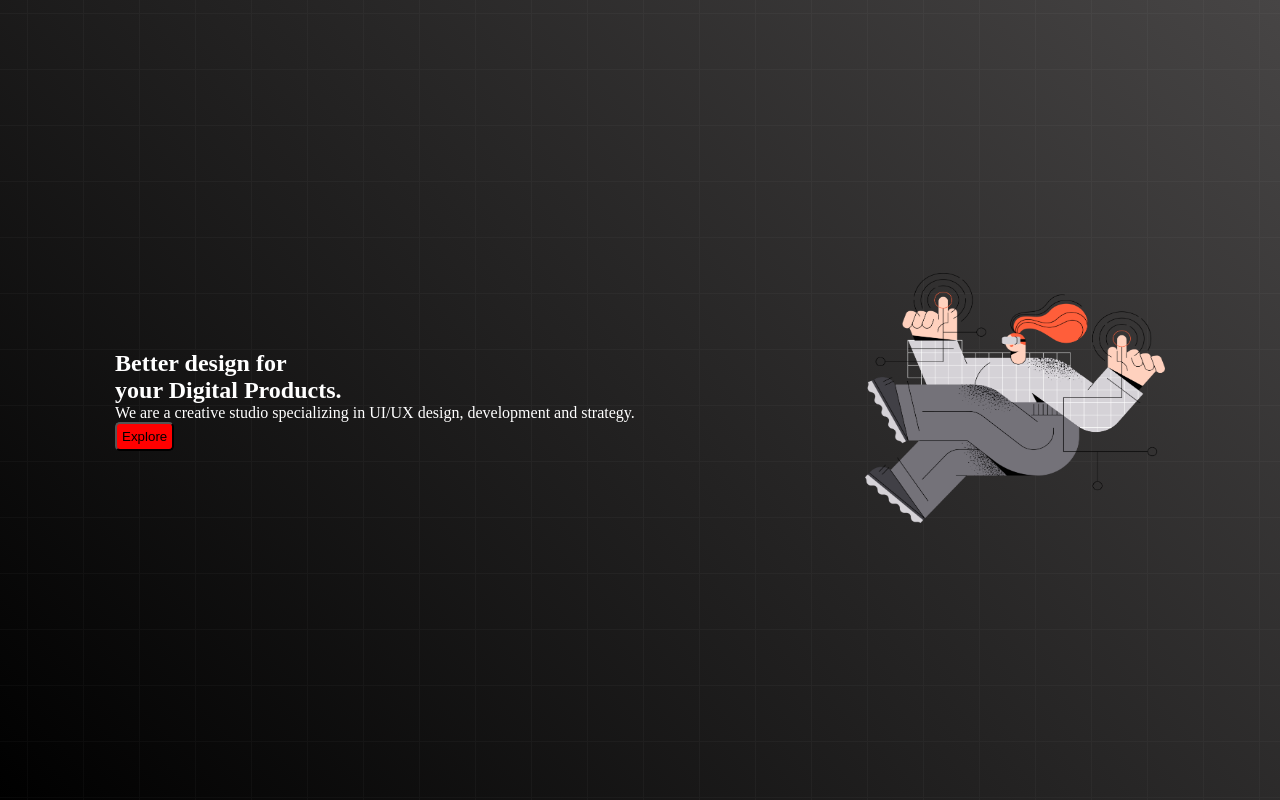
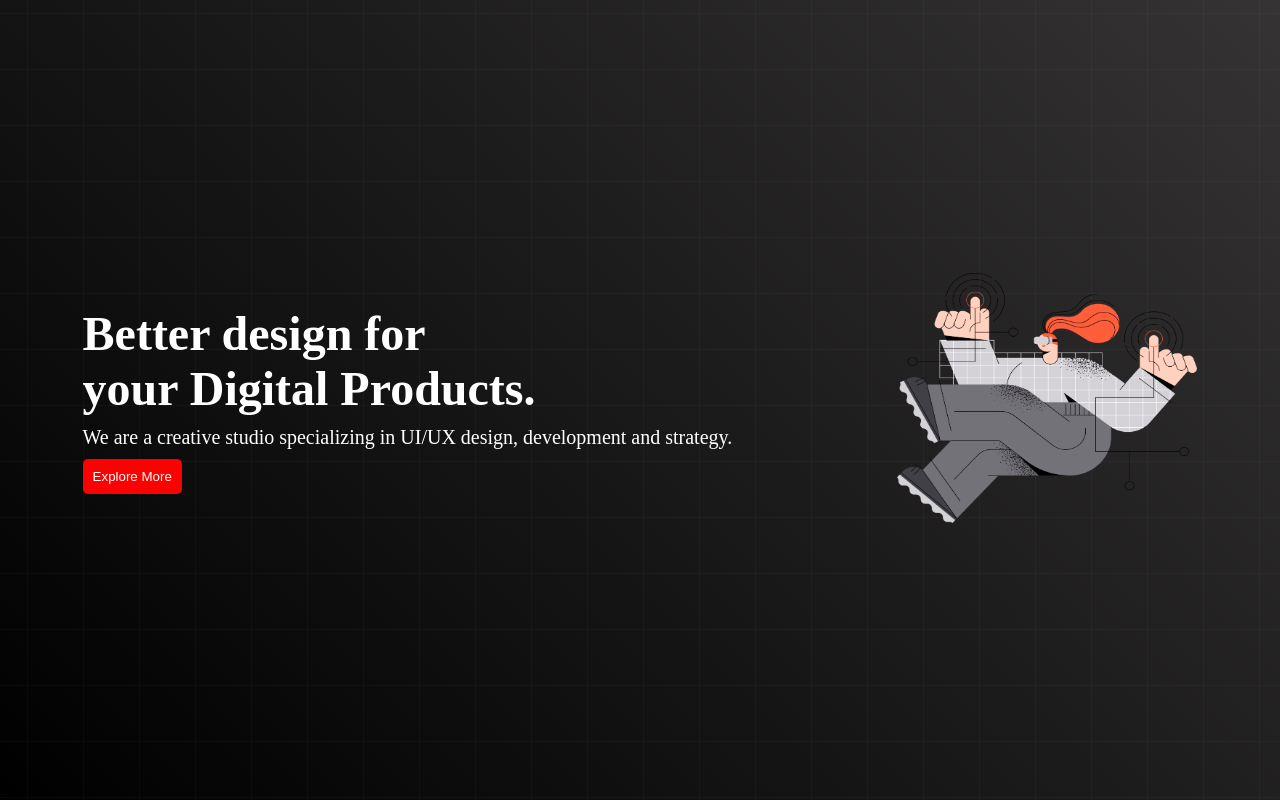
Before and after one commit to mramitkb/Digital-Products, a plain HTML site: page index.html in a window 1280 px wide. Shown: the part 70-870 px from the top of the page. Drawn offline with Linux system fonts and the light colour scheme.

Commit message:
Banner added

```diff
--- a/index.html
+++ b/index.html
@@ -27,7 +27,7 @@
             <div class="banner-details">
                 <h1 class="banner-title">Better design for <br>your Digital Products.</h1>
                 <p class="banner-p">We are a creative studio specializing in UI/UX design, development and strategy.</p>
-                <button class="btn">Explore</button>
+                <button class="btn">Explore More</button>
             </div>
             <div class="banner-photo">
                 <img class="bnr-photo" src="./images/banner.png" alt="">
--- a/style.css
+++ b/style.css
@@ -40,21 +40,27 @@
     display: flex;
     justify-content: space-around;
     align-items: center;
-    background-image: url("./images/background.png"), linear-gradient(45deg, #000,#474545);
+    background-image: url("./images/background.png"), linear-gradient(45deg, #000,#353333);
 }
 .banner-details{
     color: white;
 }
 .banner-title{
-    font-size: 24px;
+    font-size: 48px;
+    margin-bottom: 10px;
 }
 .banner-p{
     font-weight: 600px;
+    font-size: 20px;
+    margin-bottom: 10px;
 }
 .btn{
     background-color: red;
     border-radius: 5px;
-    padding: 5px;
+    padding: 10px;
+    color: white;
+    border: none;
+    font: bold;
 }
 .bnr-photo{
     height: 250px;
```
